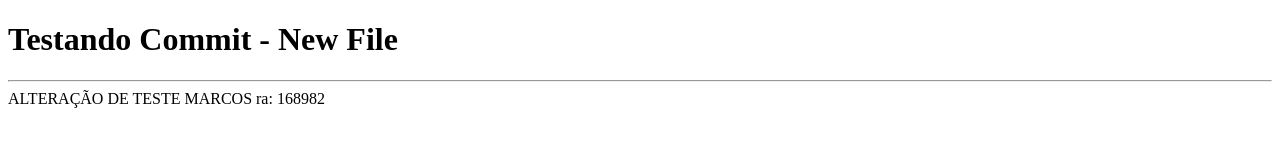
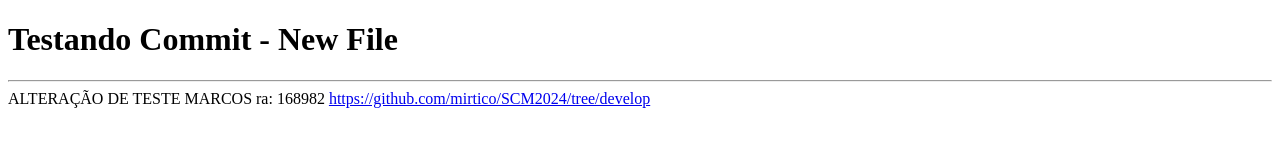
Before and after one commit to yrtugui5/scm2024, a plain HTML site: page index.html in a window 1280 px wide. Drawn offline with Linux system fonts and the light colour scheme.

Commit message:
alteracao develop

```diff
--- a/index.html
+++ b/index.html
@@ -9,5 +9,6 @@
 <body>
     <h1>Testando Commit - New File</h1>
     <hr>ALTERAÇÃO DE TESTE MARCOS ra: 168982
+    <a href="https://github.com/mirtico/SCM2024/tree/develop">https://github.com/mirtico/SCM2024/tree/develop</a>
 </body>
 </html>
```
